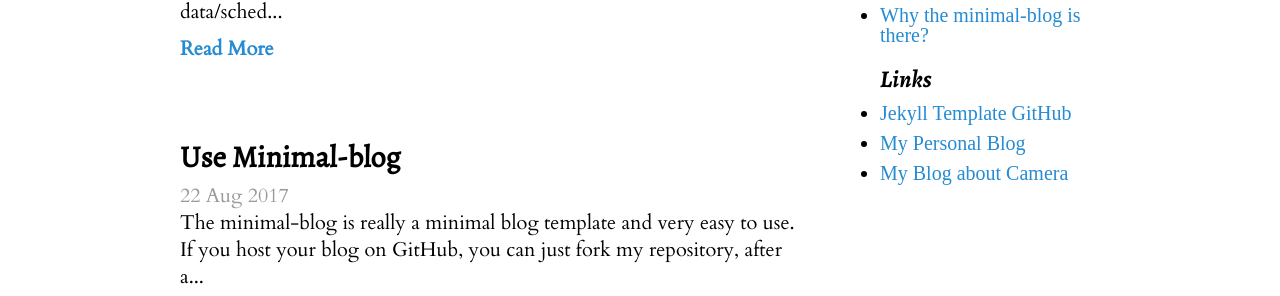
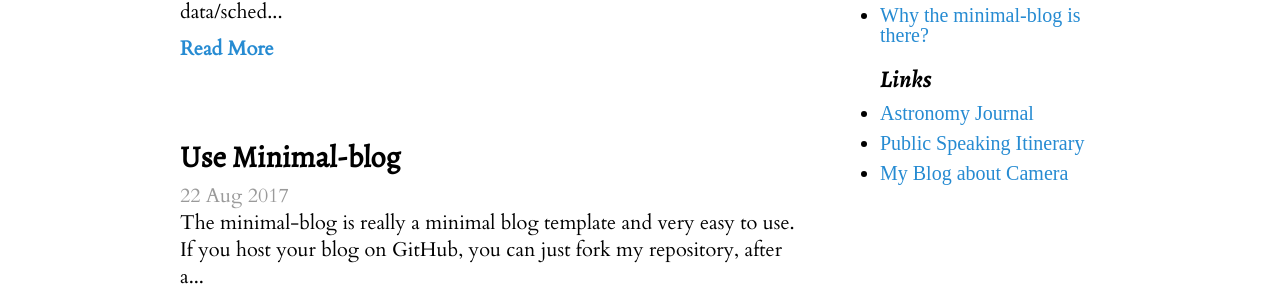
Before and after one commit to lpoconnell/CyberCoffee, a Jekyll site: the page built from index.html, in a window 1280 px wide. Shown: the part 316-612 px from the top of the page. Built offline with Jekyll 4.4.1, drawn with Linux system fonts in a browser that asks for light colours; some web fonts are replaced; the list of posts is cut into pages by our own code.

Commit message:
Update links.yml

```diff
--- a/_data/links.yml
+++ b/_data/links.yml
@@ -1,6 +1,6 @@
-- title: Jekyll Template GitHub
+- title: Astronomy Journal
   url: https://github.com/runningUnicorn/minimal-blog
-- title: My Personal Blog
+- title: Public Speaking Itinerary
   url: https://runningunicorn.github.io/
 - title: My Blog about Camera
   url: https://runningunicorn.github.io/camera-factory
```
